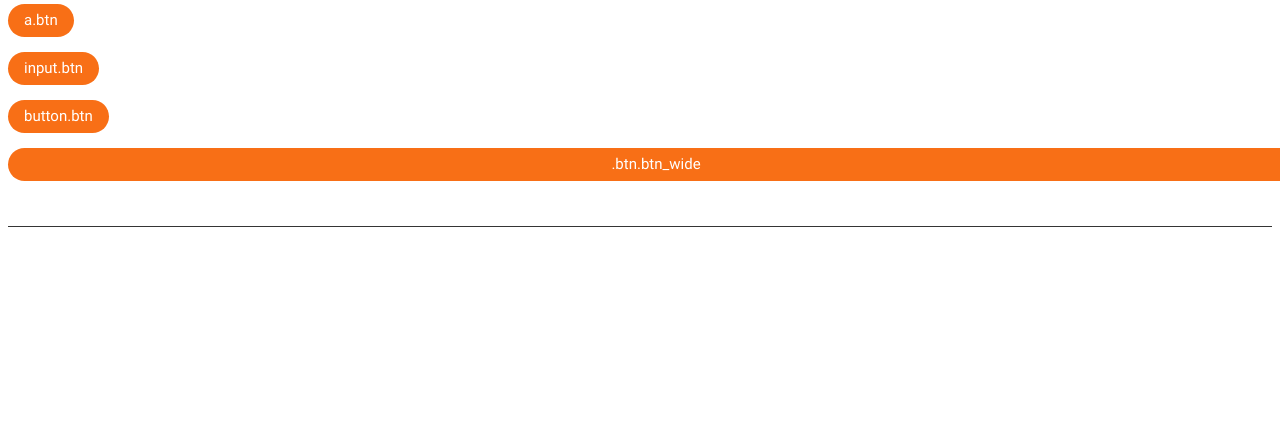
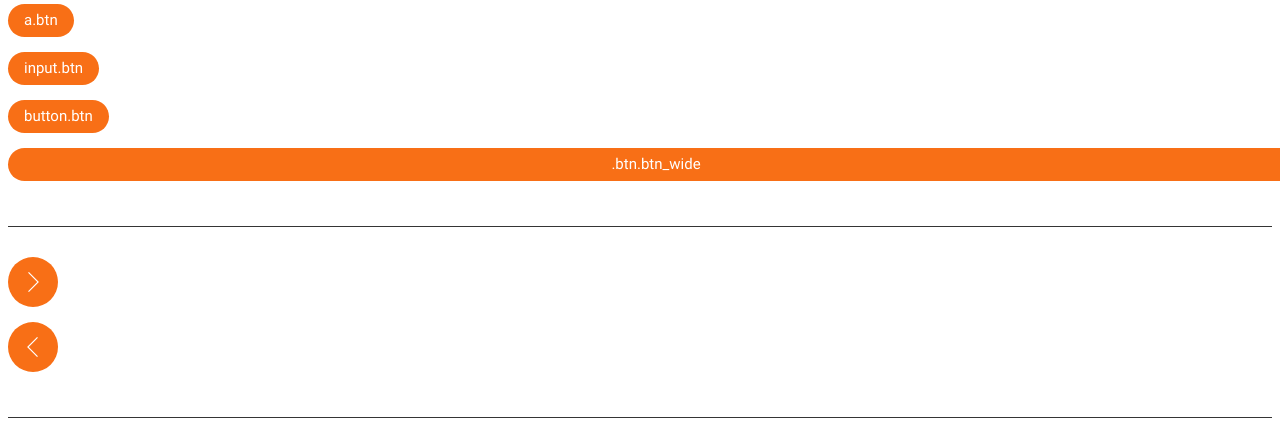
Before and after one commit to R45H/ovkdom, a Node project: template app/templates/uikit.pug in a window 1280 px wide. Shown: the part 930-1378 px from the top of the page. Before the commit the page ends 1157 px from the top, so only its background shows below. Run offline with Node 20 templates, Linux system fonts and the light colour scheme; the template is opened without the code that fills it, so the values that code supplies are empty; style sheets or scripts are compiled from the project's sources; some libraries are stand-ins or nearby versions.

Commit message:
Add block arrow

```diff
--- /dev/null
+++ b/app/src/blocks/arrow.scss
@@ -0,0 +1,39 @@
+$name: arrow;
+
+.#{$name} {
+	background-color: $color-second;
+	border: none;
+	cursor: pointer;
+	outline: none;
+	width: 5rem;
+	height: 5rem;
+	border-radius: 50%;
+	display: flex;
+	align-items: center;
+	justify-content: center;
+	text-align: center;
+
+	&::after {
+		content: '';
+		display: block;
+		width: 40%;
+		height: 40%;
+		background: url('../img/icons/arrow.svg') no-repeat center / contain;
+	}
+
+	&:hover,
+	&:focus {
+		background-color: $color-second-hover;
+	}
+
+	&:active {
+		background-color: $color-second-active;
+	}
+
+	&_left {
+
+		&::after {
+			transform: rotate(180deg);
+		}
+	}
+}
--- a/app/src/global/variables.scss
+++ b/app/src/global/variables.scss
@@ -22,6 +22,7 @@ $point-xl: 1200px;
 
 $font-main: 'Roboto', sans-serif; // normali | 500i | 700i
 $font-second: 'Pacifico', sans-serif; // normal
+$font-fa: 'FontAwesome', sans-serif;
 
 // ----------------------------
 // МИКСИНЫ ДЛЯ ТЕКУЩЕГО ПРОЕКТА
--- a/app/src/style.scss
+++ b/app/src/style.scss
@@ -8,6 +8,7 @@
 @import 'blocks/title'; // Заголовок
 @import 'blocks/btn'; // Кнопка
 @import 'blocks/list'; // Ненумерованный список
+@import 'blocks/arrow'; // Кнопка в виде стрелки
 /* Blocks will be inserted here */
 // =====
 
--- a/app/templates/pages/uikit.pug
+++ b/app/templates/pages/uikit.pug
@@ -61,3 +61,11 @@
 
 		.col-3.mb-15
 			.btn.btn_wide .btn.btn_wide
+
+	.row.main__separator
+
+		.col-1.mb-15
+			.arrow
+
+		.col-1.mb-15
+			.arrow.arrow_left
```
Also changed, not shown: app/img/icons/arrow.svg (added).
